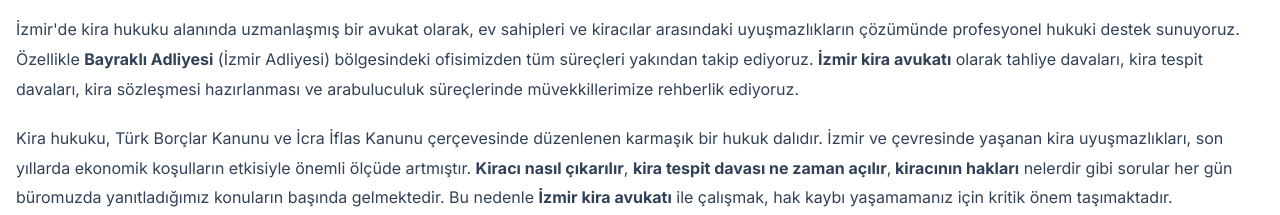
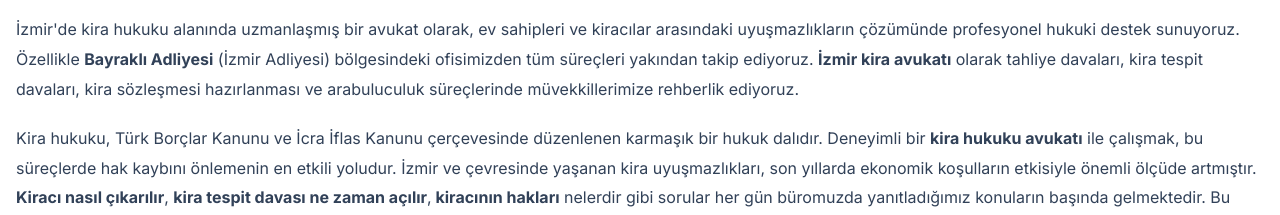
Before and after one commit to pixelmirage/site, a Next.js app: page /izmir-kira-avukati in a window 1280 px wide. Shown: the part 1060-1275 px from the top of the page. Built offline with nearby package versions, Linux system fonts and the light colour scheme; a web font is replaced by a local one.

Commit message:
Add kira hukuku avukati and en iyi kira hukuku avukati keywords to kira page
Co-Authored-By: Claude Opus 4.6 <noreply@anthropic.com>

```diff
--- a/src/app/izmir-kira-avukati/page.tsx
+++ b/src/app/izmir-kira-avukati/page.tsx
@@ -266,6 +266,7 @@ export default function IzmirKiraAvukatiPage() {
 
                         <p>
                             Kira hukuku, Türk Borçlar Kanunu ve İcra İflas Kanunu çerçevesinde düzenlenen karmaşık bir hukuk dalıdır.
+                            Deneyimli bir <strong>kira hukuku avukatı</strong> ile çalışmak, bu süreçlerde hak kaybını önlemenin en etkili yoludur.
                             İzmir ve çevresinde yaşanan kira uyuşmazlıkları, son yıllarda ekonomik koşulların etkisiyle önemli ölçüde
                             artmıştır. <strong>Kiracı nasıl çıkarılır</strong>, <strong>kira tespit davası ne zaman açılır</strong>,
                             <strong> kiracının hakları</strong> nelerdir gibi sorular her gün büromuzda yanıtladığımız konuların
@@ -711,7 +712,7 @@ export default function IzmirKiraAvukatiPage() {
                         </div>
 
                         <p>
-                            <strong>İzmir kira avukatı</strong> arayışınızda doğru adrese ulaştınız. Müvekkillerimizin memnuniyeti bizim için en önemli
+                            <strong>En iyi kira hukuku avukatı</strong> arayışınızda doğru adrese ulaştınız. Müvekkillerimizin memnuniyeti bizim için en önemli
                             başarı kriteridir. Hakkımızda daha fazla bilgi almak için <Link href="/hakkimda" className="text-secondary font-bold">hakkımızda sayfamızı</Link> ziyaret edebilirsiniz.
                             İzmir gayrimenkul piyasasındaki güncel hukuki gelişmeleri takip etmek için <Link href="/blog/izmir-gayrimenkul-piyasasinda-guncel-hukuki-gelismeler" className="text-secondary font-bold">güncel gelişmeler makalemizi</Link> okuyabilirsiniz.
                         </p>
```
